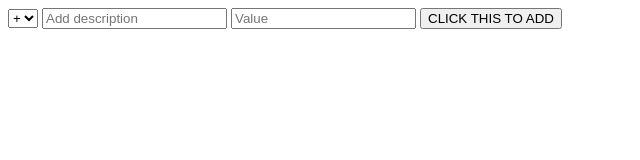
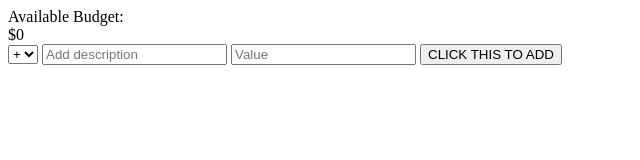
Before and after one commit to mdraj2/Budget-app, a plain HTML site: page index.html in a window 1280 px wide. Shown: the whole page, without its empty margins (0-640 px from the left). Drawn offline with Linux system fonts and the light colour scheme.

Commit message:
The HTML was updated. The budget available is shown on the page. A function was added to the init function that clears UI of the page. Need to implement the HTML for the incomeLabel and expenseLabel

```diff
--- a/index.html
+++ b/index.html
@@ -5,6 +5,13 @@
 	<title>Document</title>
 </head>
 <body>
+	<div class = "top">
+		<div class="budget">
+			<div class="budget__title">Available Budget:</div>
+			<div class="budget__value">$12</div>
+		</div>
+	</div>
+
 	<div class = "add">
 		<select class ="add__type">
 			<option value="inc">+</option>
--- a/script.js
+++ b/script.js
@@ -105,12 +105,11 @@ var budgetController = (function(){
 			// calculate the budget: income and expense
 			data.budget = data.totals.inc - data.totals.exp;
 			// calculate the percentage of income that we have spent
-			console.log(data.budget);
 			if(data.budget > 0){
 				data.percentage = Math.round((data.totals.exp)/(data.totals.inc)*100);
 			} else {
 				data.percentage = -1;
-			};
+			}
 
 		},
 
@@ -146,7 +145,10 @@ var UIController = (function(){
 		inputValue: '.add__value',
 		inputAddButton: '.add__btn',
 		incomeContainer:'.income__list',
-		expenseContainer:'.expense__list'
+		expenseContainer:'.expense__list',
+		budgetLabel: '.budget__value',
+		incomeLabel: '______________',
+		expenseLabel: '______________'
 	};
 
 	return {
@@ -208,6 +210,12 @@ var UIController = (function(){
 			});
 			// highlight the description
 		 	fields[0].focus();
+		},
+
+		displayBudget: function(obj) {
+			var currentBudget = Number;
+			currentBudget = document.querySelector(DOMstrings.budgetLabel);
+			currentBudget.textContent = '$' + obj.budget.toString();
 		}
 
 	};
@@ -264,13 +272,19 @@ var controller = (function(budgetCtrl, UICtrl){
 		// return the budget
 		budget = budgetCtrl.getBudget();
 		// Display the budget on UI
-		console.log(budget);
-		// UICtrl.updateUIBudget(budget);
+		UICtrl.displayBudget(budget);
 
 	};
 
 	return {
 		init: function(){
+			// note that with the init we can reset the entire page during loading
+			UICtrl.displayBudget(
+				{budget: 0,
+				totalInc: 0,
+				totalExp: 0,
+				percentage: 0}
+			);
 			setUpEventListeners();
 		}
 	};
```
